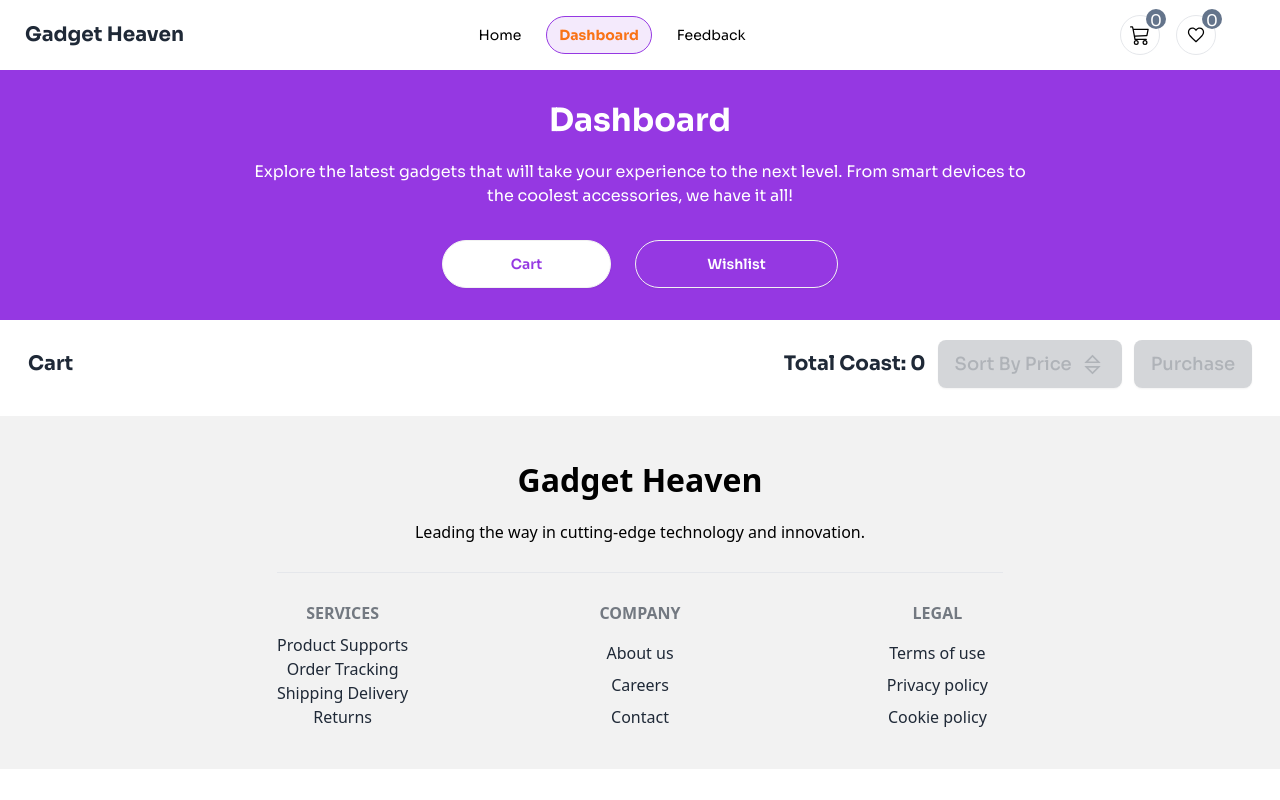
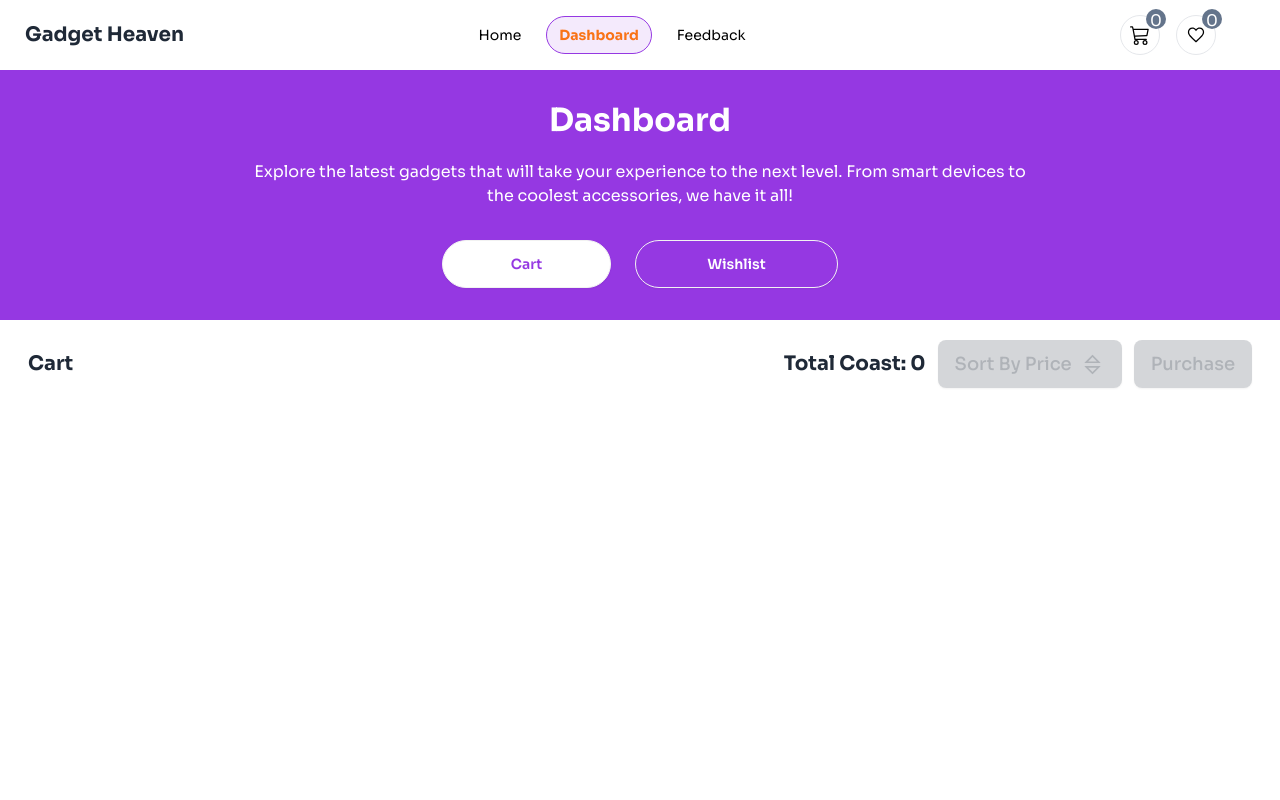
Before and after one commit to FaisalHasanEmon/Gadget-Heaven, a React (Vite) app: page /dashboard in a window 1280 px wide. Shown: the top 800 px of the page. Built offline with nearby package versions, Linux system fonts and the light colour scheme.

Commit message:
Dasboard page's cart and wishlist section updated

```diff
--- a/src/pages/Dashboard.jsx
+++ b/src/pages/Dashboard.jsx
@@ -112,7 +112,7 @@ const Dashboard = () => {
           </button>
         </div>
       </div>
-
+      <div className="min-h-[calc(100vh-353px)]">
         {/* Card Data Starts */}
         <div
           className={`${
@@ -132,7 +132,9 @@ const Dashboard = () => {
               </button>
               <button
                 className="btn font-medium text-lg"
-              onClick={() => document.getElementById("my_modal_1").showModal()}
+                onClick={() =>
+                  document.getElementById("my_modal_1").showModal()
+                }
                 disabled={totalCost > 0 ? false : true}
               >
                 Purchase
@@ -173,6 +175,8 @@ const Dashboard = () => {
             ))}
           </div>
         </div>
+      </div>
+
       {/* Wish List Data Ends */}
       {/* Modal For Purchased Data Starts */}
       <dialog id="my_modal_1" className="modal">
```
Lines whose indentation alone changed are shown as unchanged.
